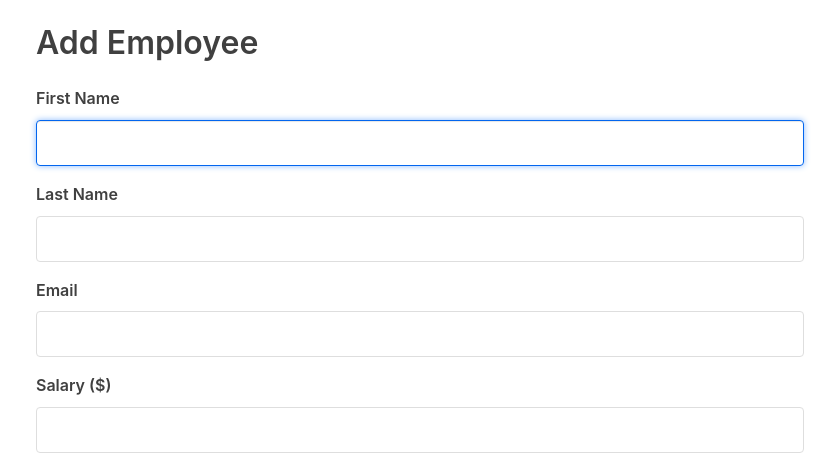
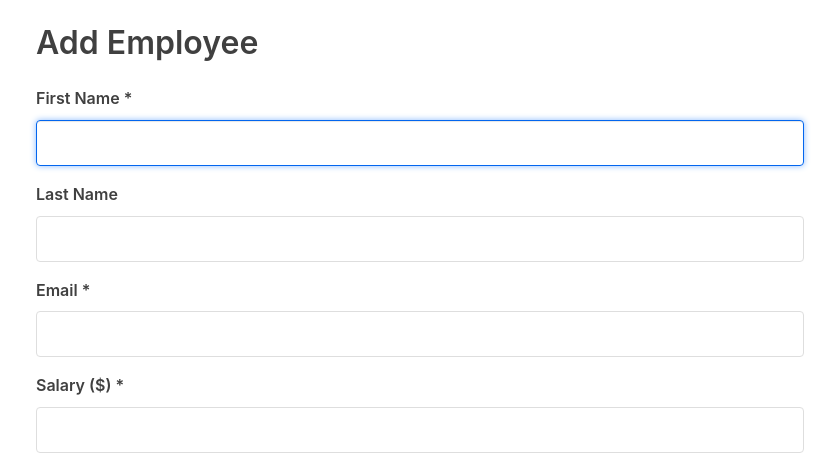
Before and after one commit to ritik-27/Employee-Management-System, a React (Create React App) app: page / in a window 1280 px wide. Both pictures are taken after a click on the button "Add Employee". Shown: the top 454 px of the page, without its empty margins (220-1059 px from the left). Built offline with nearby package versions, Linux system fonts and the light colour scheme.

Commit message:
required fields commit

```diff
--- a/src/Page/Dashboard/Add.js
+++ b/src/Page/Dashboard/Add.js
@@ -18,11 +18,11 @@ function Add({ employees, setEmployees, setisAdding }) {
         e.preventDefault();
 
         // If All the fields are empty
-        if (!firstName || !lastName || !email || !salary || !date) {
+        if (!firstName ||  !email || !salary ) {
             return Swal.fire({
                 icon: 'error',
                 title: 'Error!',
-                text: 'All fields are required.',
+                text: '* marked fields are required.',
                 showConfirmButton: true
             });
         }
@@ -55,7 +55,7 @@ function Add({ employees, setEmployees, setisAdding }) {
                 <h2>Add Employee</h2>
 
                 {/* First Name */}
-                <label htmlFor="firstName">First Name</label>
+                <label htmlFor="firstName">First Name *</label>
                 <input
                     id='firstName'
                     type="text"
@@ -74,7 +74,7 @@ function Add({ employees, setEmployees, setisAdding }) {
                 />
 
                 {/* Email */}
-                <label htmlFor="email">Email</label>
+                <label htmlFor="email">Email *</label>
                 <input
                     id="email"
                     type="email"
@@ -84,7 +84,7 @@ function Add({ employees, setEmployees, setisAdding }) {
                 />
 
                 {/* Salary */}
-                <label htmlFor="salary">Salary ($)</label>
+                <label htmlFor="salary">Salary ($) *</label>
                 <input
                     id="salary"
                     type="number"
```
